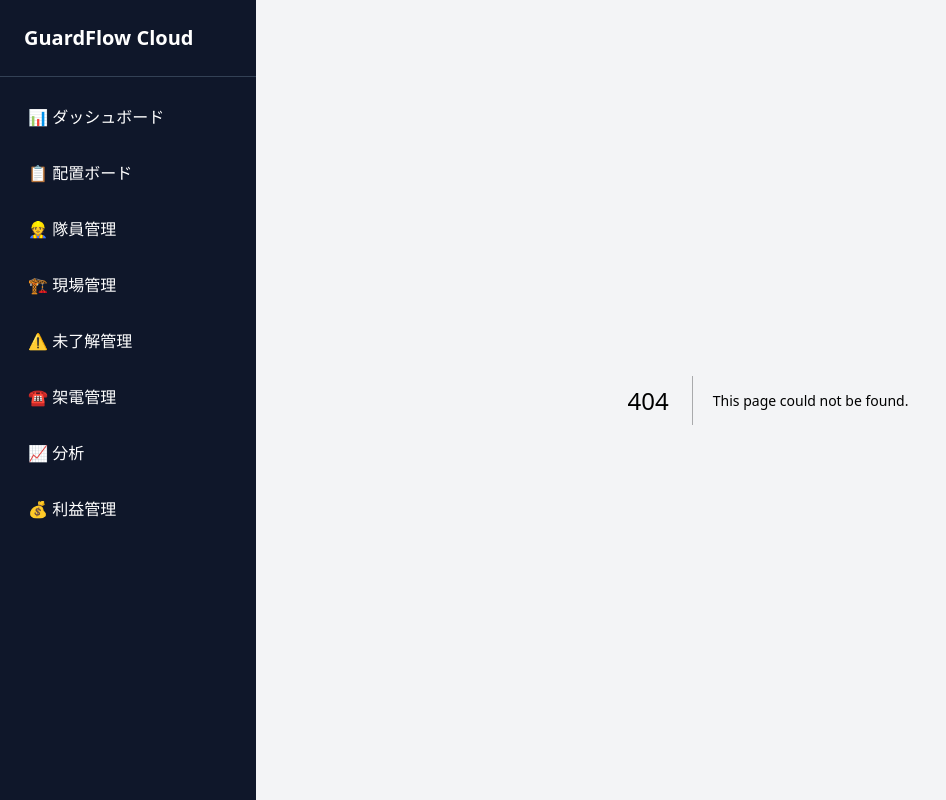
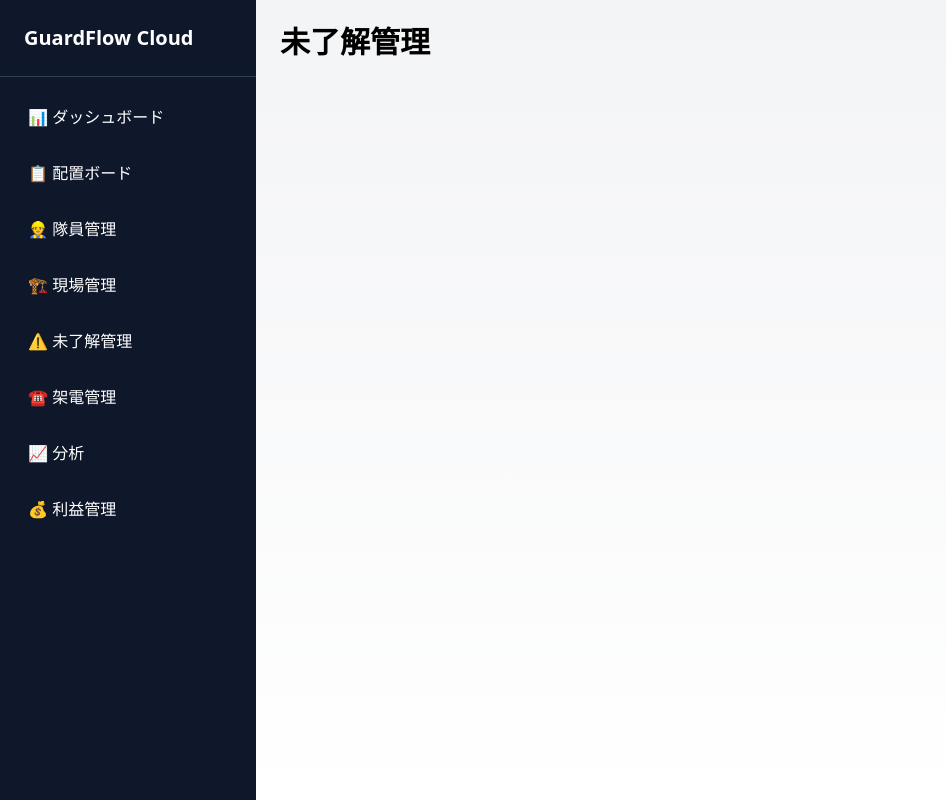
Before and after one commit to saekk0314-sudo/GuardFlow, a Next.js app: page /pending in a window 1280 px wide. Before the commit this address had no page. Shown: the whole page, without its empty margins (0-946 px from the left). Built offline with nearby package versions, Linux system fonts and the light colour scheme.

Commit message:
page.tsx を作成

```diff
--- /dev/null
+++ b/app/pending/page.tsx
@@ -0,0 +1,9 @@
+export default function PendingPage() {
+  return (
+    <main className="p-6">
+      <h1 className="text-3xl font-bold">
+        未了解管理
+      </h1>
+    </main>
+  )
+}
```
